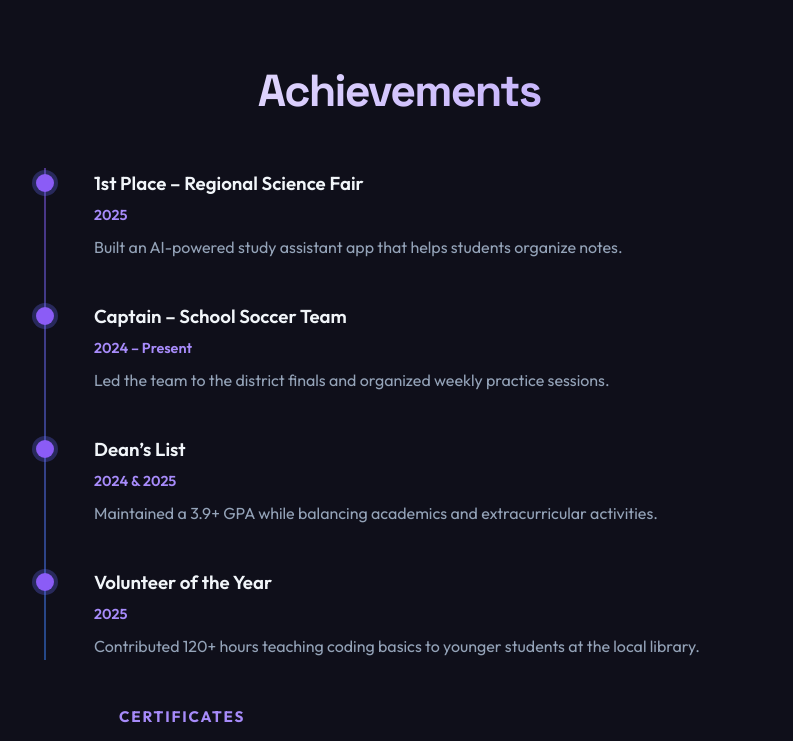
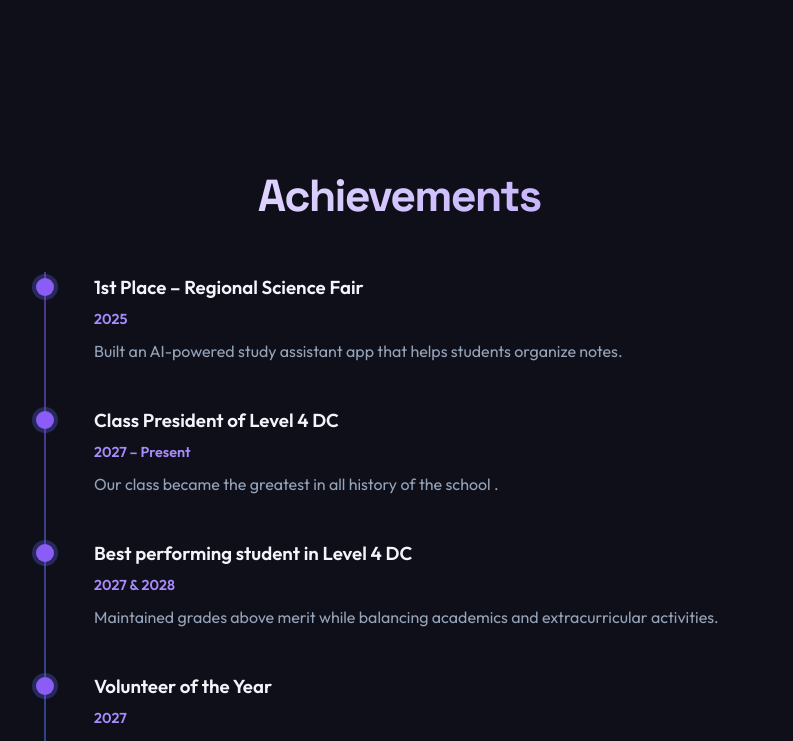
Before and after one commit to zalamba13-alt/M17--mkwezaB, a website: page index.html in a window 1280 px wide. Shown: the part 2012-2753 px from the top of the page, without its empty margins (241-1034 px from the left). Drawn offline with Linux system fonts and the light colour scheme.

Commit message:
Detail fix ()

```diff
--- a/index.html
+++ b/index.html
@@ -47,7 +47,7 @@
         </button>
         <div class="badge"><span class="status-dot" aria-hidden="true"></span> Still learning. Always building.</div>
         <p class="hero-kicker">HELLO, I'M</p>
-        <h1>Mkwezizi</h1>
+        <h1>Mphatso Anesu Mkwezalamba</h1>
         <p class="tagline">Student &amp; aspiring software developer <span aria-hidden="true">·</span> Lilongwe, Malawi</p>
         <p class="subtitle">I’m learning to build thoughtful digital experiences and solve real-world problems with technology.</p>
 
@@ -65,10 +65,10 @@
       <div class="about-grid">
         <div class="about-text">
           <p class="reveal">
-            Hi there! My name is Mphatso Anesu Mkwezalamba, and I enjoy solving problems in different aspects of life. I believe every problem has a solution, and I am eager to learn, build, and create meaningful work.
+            Hi there! My name is Mphatso Anesu Mkwezalamba, and I enjoy solving problems in different aspects of life. I believe every problem has a solution, and I am eager to learn, collaborate and create meaningful work.
           </p>
           <p class="reveal delay-2">
-            I am passionate about technology, problem-solving, teamwork, and continuous growth. When I am not studying or coding, you can find me playing soccer, reading sci-fi books, or experimenting with new programming languages.
+            I am passionate about technology, problem-solving, teamwork, and continuous growth. When I am not studying or coding, you can find me playing football, gaming, or experimenting with new programming languages.
           </p>
         </div>
 
@@ -112,19 +112,24 @@
           <p>Built an AI-powered study assistant app that helps students organize notes.</p>
         </div>
         <div class="timeline-item">
-          <h3>Captain – School Soccer Team</h3>
-          <p class="date">2024 – Present</p>
-          <p>Led the team to the district finals and organized weekly practice sessions.</p>
+          <h3>Class President of Level 4 DC</h3>
+          <p class="date">2027 – Present</p>
+          <p>Our class became the greatest in all history of the school .</p>
         </div>
         <div class="timeline-item">
-          <h3>Dean’s List</h3>
-          <p class="date">2024 &amp; 2025</p>
-          <p>Maintained a 3.9+ GPA while balancing academics and extracurricular activities.</p>
+          <h3>Best performing student in Level 4 DC</h3>
+          <p class="date">2027 &amp; 2028</p>
+          <p>Maintained grades above merit while balancing academics and extracurricular activities.</p>
         </div>
         <div class="timeline-item">
           <h3>Volunteer of the Year</h3>
-          <p class="date">2025</p>
-          <p>Contributed 120+ hours teaching coding basics to younger students at the local library.</p>
+          <p class="date">2027</p>
+          <p>Contributed many hours of teaching coding basics and machine learning to younger students in Nacit programming club.</p>
+        </div>
+        <div class="timeline-item">
+          <h3>Became Club President </h3>
+          <p class="date">2028</p>
+          <p>Led the club to 2028 Microsoft Hackthon semi-finals all while remaining brilliant on class.</p>
         </div>
       </div>
 
```
